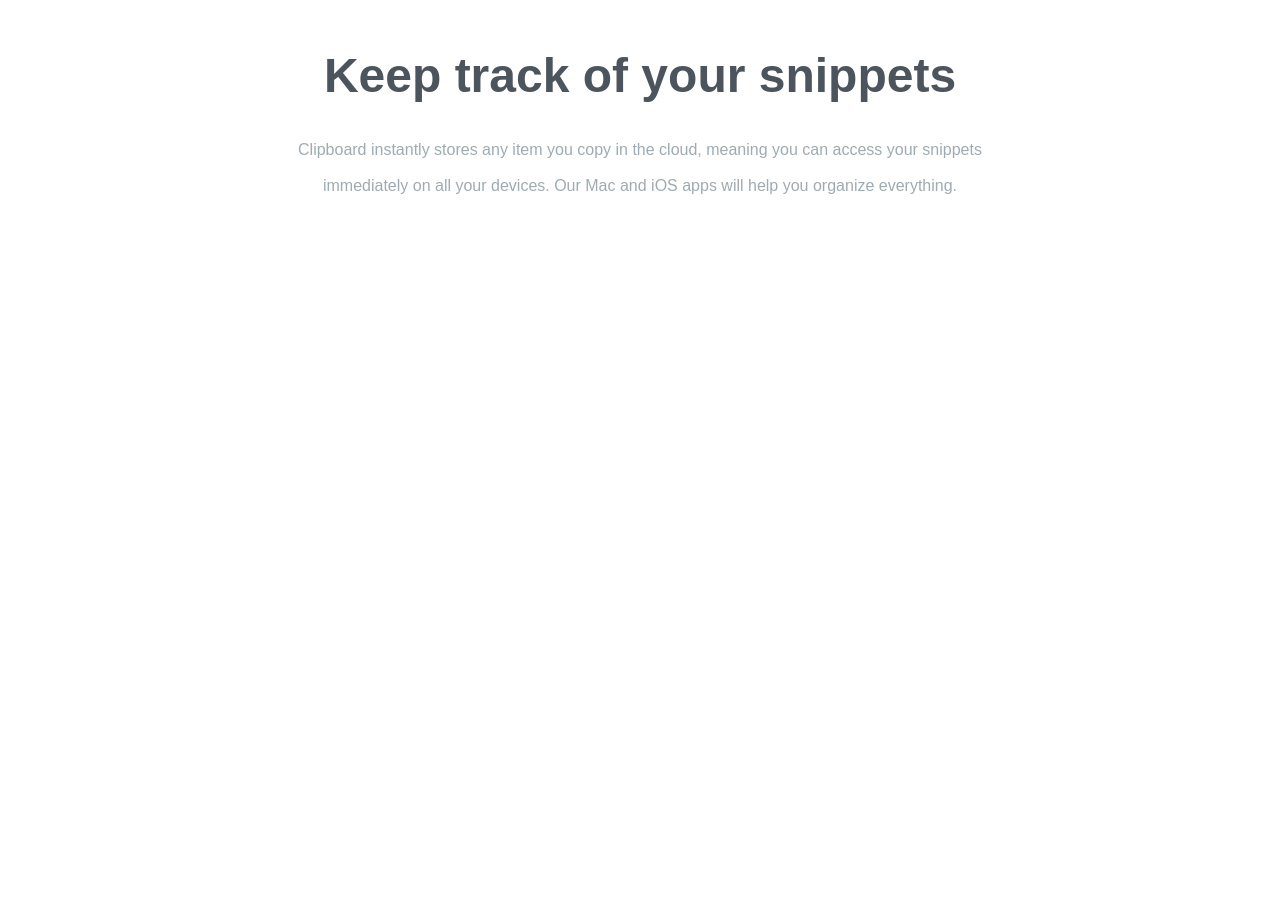
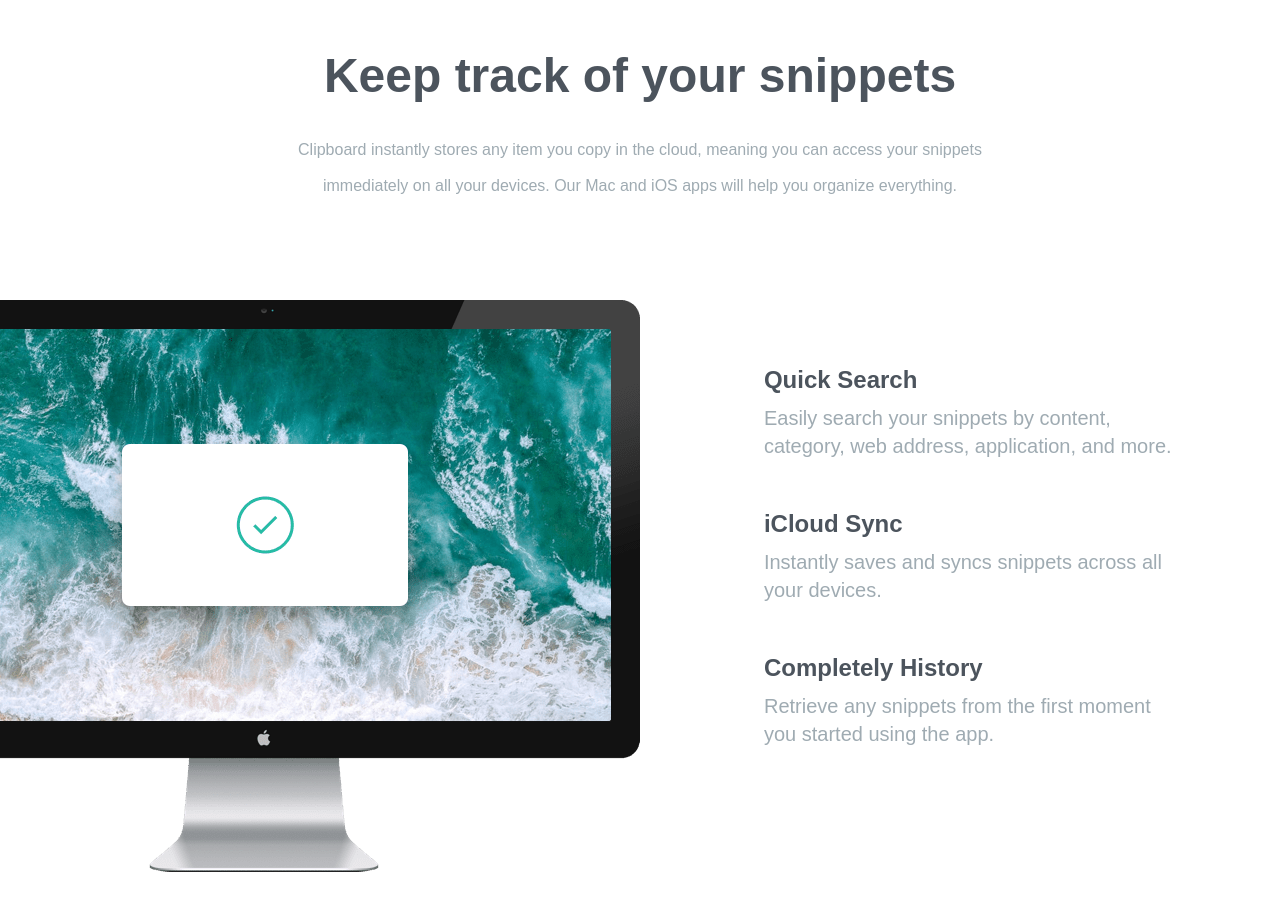
Before and after one commit to ekmin/clipboard, a website: page index.html in a window 1280 px wide. Shown: the part 669-1579 px from the top of the page. Before the commit the page ends 969 px from the top, so only its background shows below. Drawn offline with Linux system fonts and the light colour scheme; a web font is replaced by a local one.

Commit message:
fnished the features section

```diff
--- a/index.html
+++ b/index.html
@@ -16,7 +16,7 @@
 </head>
 <body>
     <section id="hero">
-      <div class="section-container mb-40 px-10 pt-16">
+      <div class="section-container mb-40 pt-16">
         <img src="./images/logo.svg" alt="logo" class="mx-auto my-16" draggable="false">
 
         <h3>
@@ -37,7 +37,7 @@
 
     <!-- Snippets Section -->
     <section id="snippets">
-      <div class="section-container my-20 px-10">
+      <div class="section-container my-20">
         <h3>
           Keep track of your snippets
         </h3>
@@ -48,5 +48,43 @@
         </p>
       </div>
     </section>
+
+    <!-- Features Section -->
+    <section id="features">
+      <div class="section-container my-20">
+        <div class="relative flex flex-col md:flex-row md:space-x-32">
+          <!-- Image -->
+          <div class="md:w-1/2">
+            <img src="/images/image-computer.png" alt="computer" class="md:absolute top-0 right-[50%]">
+          </div>
+
+          <!-- Items Container -->
+          <div class="flex flex-col mt-16 mb-24 space-y-12 text-xl md:w-1/2 mb:mb-60 md:text-left md:pl-16">
+            <!-- Item 1-->
+            <div>
+              <h5>Quick Search</h5>
+              <p class="max-w-md text-grayishBlue">
+                Easily search your snippets by content, category, web address, application, and more.
+              </p>
+            </div>
+            <!-- Item 2 -->
+            <div>
+              <h5>iCloud Sync</h5>
+              <p class="max-w-md text-grayishBlue">
+                Instantly saves and syncs snippets across all your devices.
+              </p>
+            </div>
+            <!-- Item 3 -->
+            <div>
+              <h5>Completely History</h5>
+              <p class="max-w-md text-grayishBlue">
+                Retrieve any snippets from the first moment you started using
+                the app.
+              </p>
+            </div>
+          </div>
+        </div>
+      </div>
+    </section>
 </body>
 </html>
```
Also changed, not shown: css/style.css.
